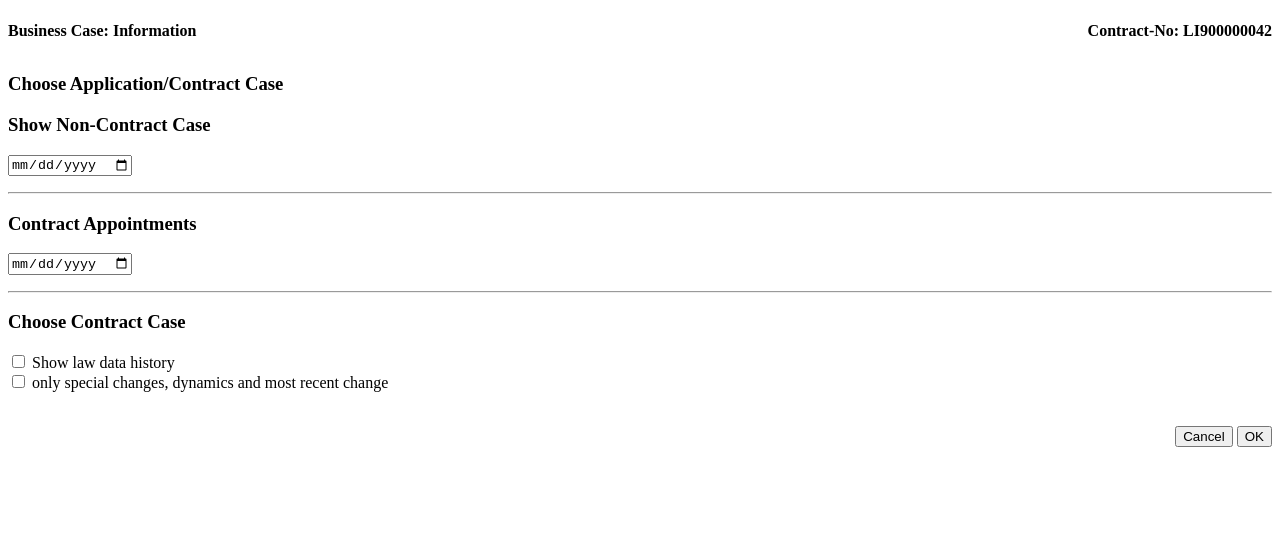
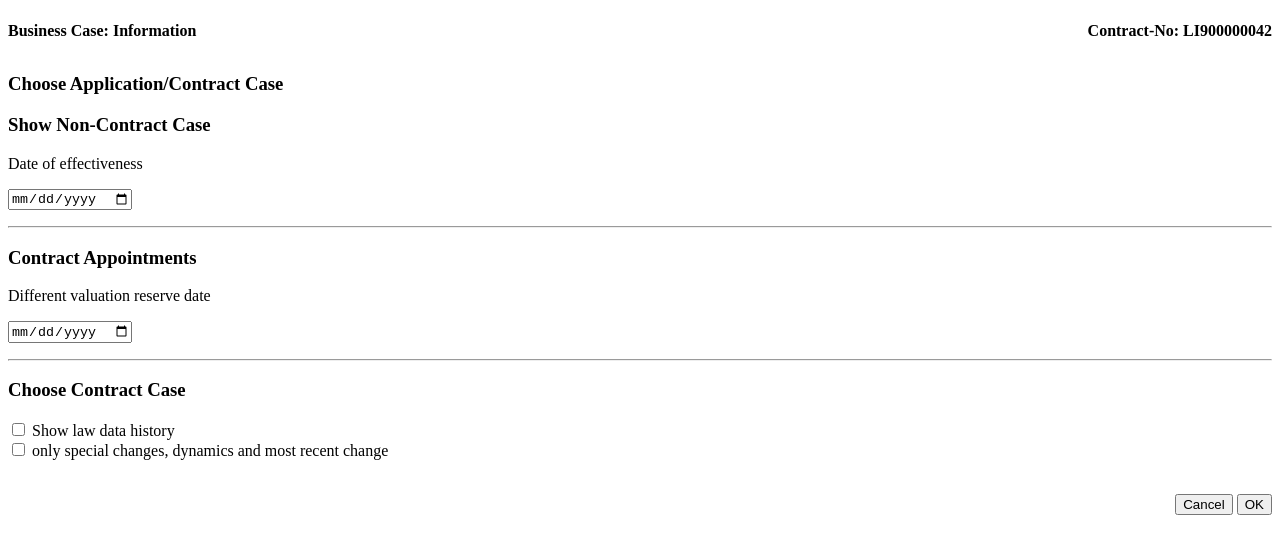
Before and after one commit to gerrit1986/insurance-demo-app, a plain HTML site: page index.html in a window 1280 px wide. Shown: the part 66-620 px from the top of the page. Drawn offline with Linux system fonts and the light colour scheme.

Commit message:
Update index.html
add label in paragraph

```diff
--- a/index.html
+++ b/index.html
@@ -15,6 +15,7 @@
 
 <div id="box" style="background-color:light-grey">
 <h3>Show Non-Contract Case</h3>
+    <p>Date of effectiveness</p>
     <form>
         <input type="date" id="reserve" name="Date of effectiveness<">
     </form>
@@ -22,6 +23,7 @@
 <hr>
 
 <h3>Contract Appointments</h3>
+    <p>Different valuation reserve date</p>
     <form>
         <input type="date" id="reserve" name="Different valuation reserve date<">
     </form>
```
